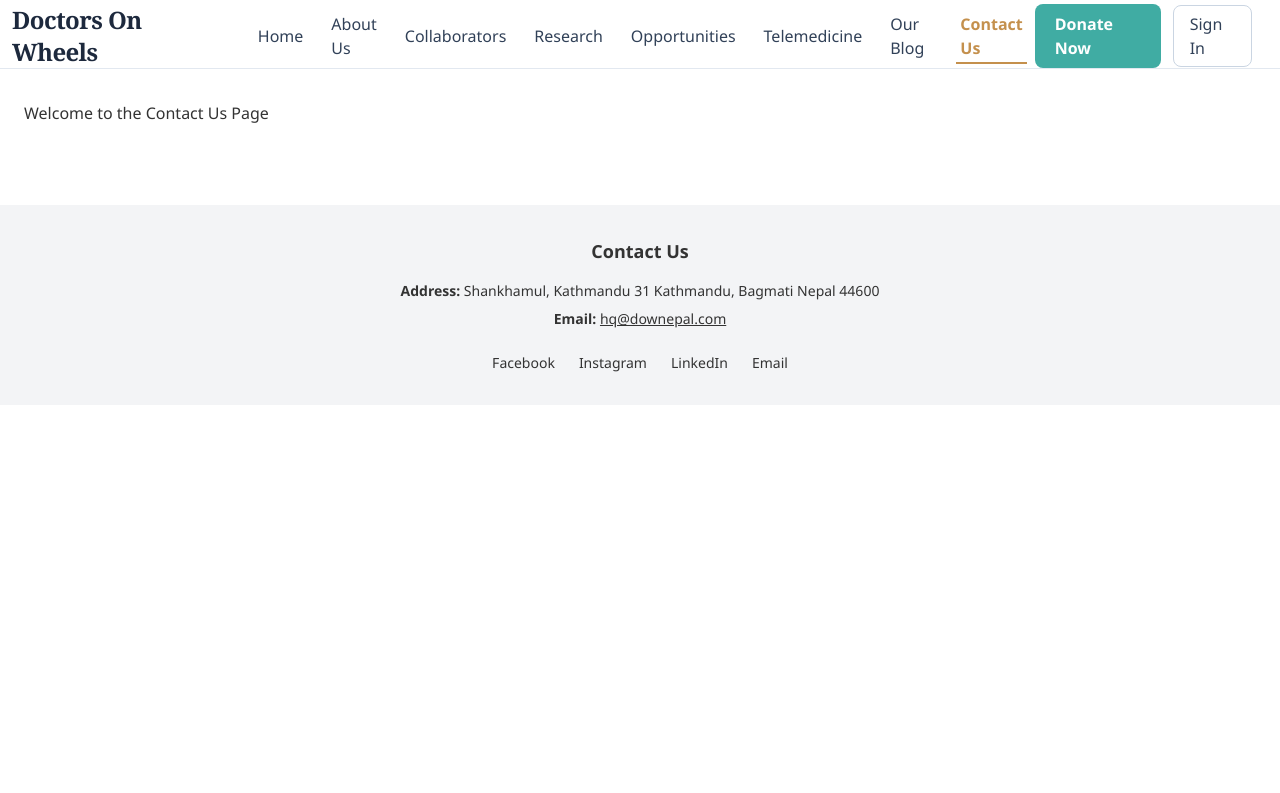
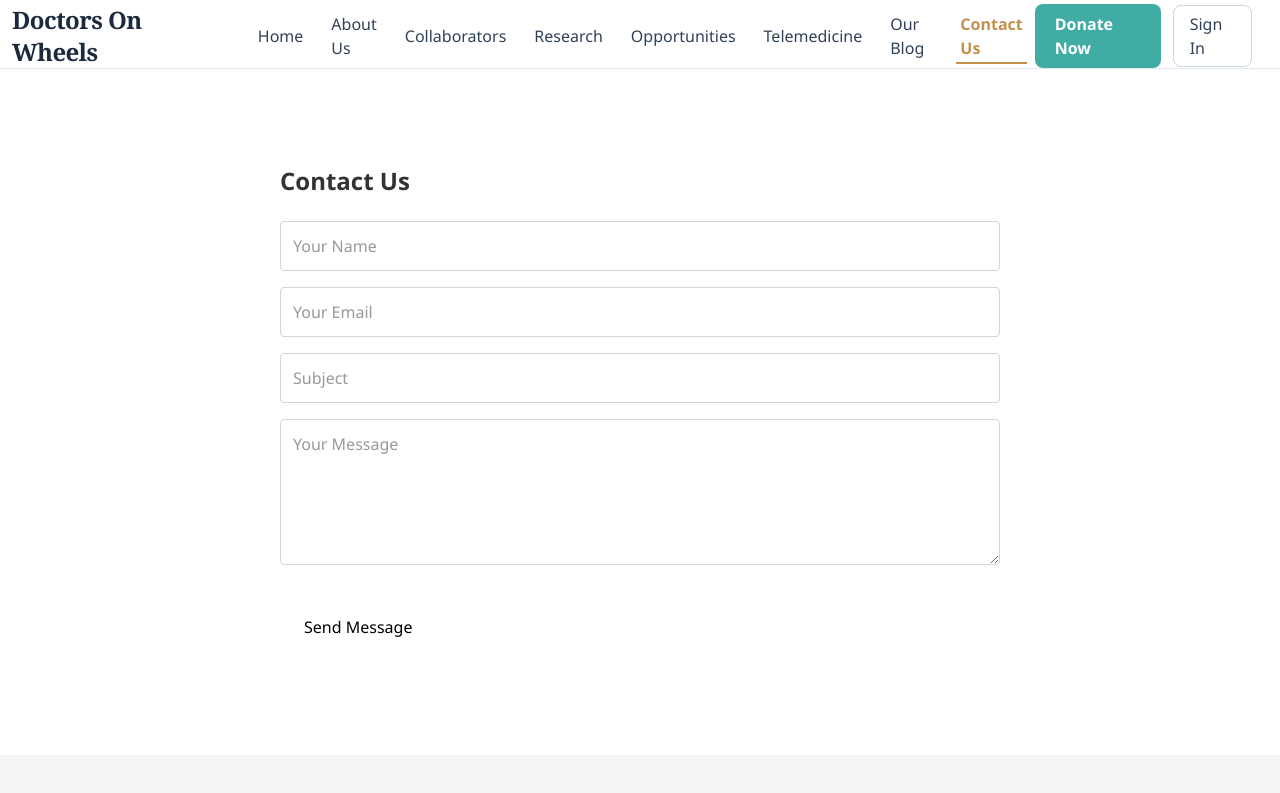
Before and after one commit to akritinpl/dow-website, a React (Vite) app: page /contact in a window 1280 px wide. Shown: the top 793 px of the page. Built offline with nearby package versions, Linux system fonts and the light colour scheme.

Commit message:
Updated Contact Page with Form Skeleton

```diff
--- a/src/pages/Contact.jsx
+++ b/src/pages/Contact.jsx
@@ -1,5 +1,70 @@
-function Contact() {
-  return <h2>Welcome to the Contact Us Page</h2>;
+import { useState } from "react";
+
+function ContactUsPage() {
+  const [formData, setFormData] = useState({
+    name: "",
+    email: "",
+    subject: "",
+    message: ""
+  });
+
+  const handleChange = (e) => {
+    setFormData({ ...formData, [e.target.name]: e.target.value });
+  };
+
+  const handleSubmit = (e) => {
+    e.preventDefault();
+    // replace this with AWS Lambda for form submission
+    console.log(formData);
+    alert("Message submitted!");
+  };
+
+  return (
+    <div className="max-w-3xl mx-auto p-6 mt-10">
+      <h2 className="text-2xl font-semibold text-[--color-primary] mb-6">Contact Us</h2>
+      <form onSubmit={handleSubmit} className="space-y-4">
+        <input
+          type="text"
+          name="name"
+          placeholder="Your Name"
+          className="w-full border border-gray-300 p-3 rounded"
+          onChange={handleChange}
+          required
+        />
+        <input
+          type="email"
+          name="email"
+          placeholder="Your Email"
+          className="w-full border border-gray-300 p-3 rounded"
+          onChange={handleChange}
+          required
+        />
+        <input
+          type="text"
+          name="subject"
+          placeholder="Subject"
+          className="w-full border border-gray-300 p-3 rounded"
+          onChange={handleChange}
+          required
+        />
+        <textarea
+          name="message"
+          placeholder="Your Message"
+          rows="5"
+          className="w-full border border-gray-300 p-3 rounded"
+          onChange={handleChange}
+          required
+        />
+
+        <button
+          type="submit"
+          className="mt-4 bg-[--color-secondary] text-black px-6 py-3 rounded hover:bg-yellow-600"
+        >
+          Send Message
+        </button>
+      </form>
+    </div>
+  );
 }
 
-export default Contact;
+export default ContactUsPage;
```
